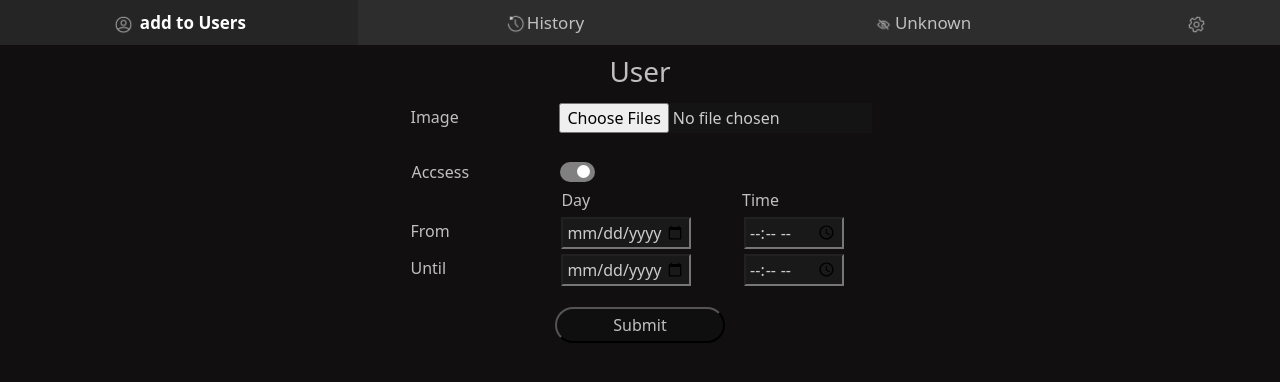
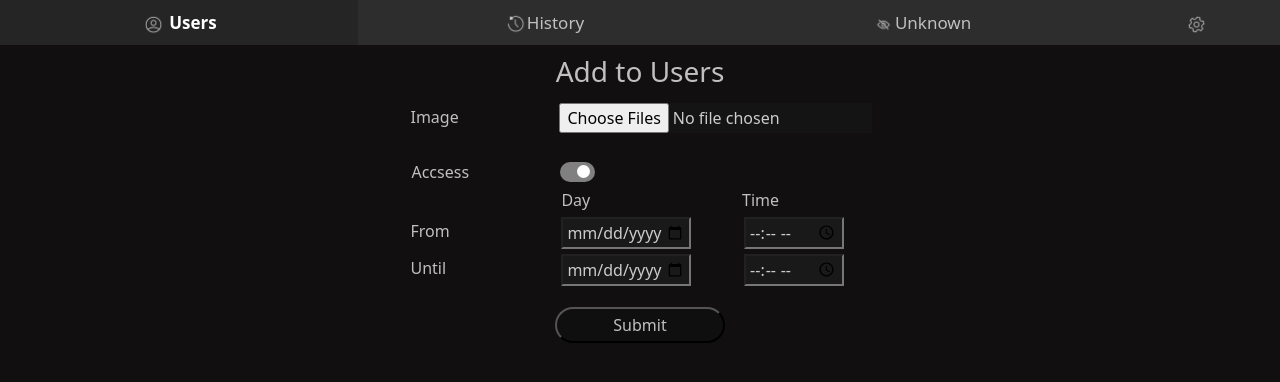
Before and after one commit to Dti-automation/face_recognization, a plain HTML site: page editinfo.html in a window 1280 px wide. Drawn offline with nearby package versions, Linux system fonts and the light colour scheme.

Commit message:
Add files via upload

```diff
--- a/editinfo.html
+++ b/editinfo.html
@@ -203,7 +203,7 @@
           <center><a class="navigation" style=" text-decoration: none;
               background-color: rgba(0, 0, 0, 70); " href="index.html"><p
                 style="color: white; padding-top: 10px; "> <img src="user.png"
-                  style="width: 23px;" alt="icone loading"><b> add to Users</b></p></a></center>
+                  style="width: 23px;" alt="icone loading"><b> Users</b></p></a></center>
         </div>
         <div class="" style=" width:29%; ">
 
@@ -227,7 +227,7 @@
       </div>
     </div>
     <center>
-      <h3 style="color: silver; margin-top: 10px;"> User</h3>
+      <h3 style="color: silver; margin-top: 10px;"> Add to Users</h3>
       <div>
         <table style="margin-top: 10px; width: 70%;">
           <form autocomplete="off">
```
